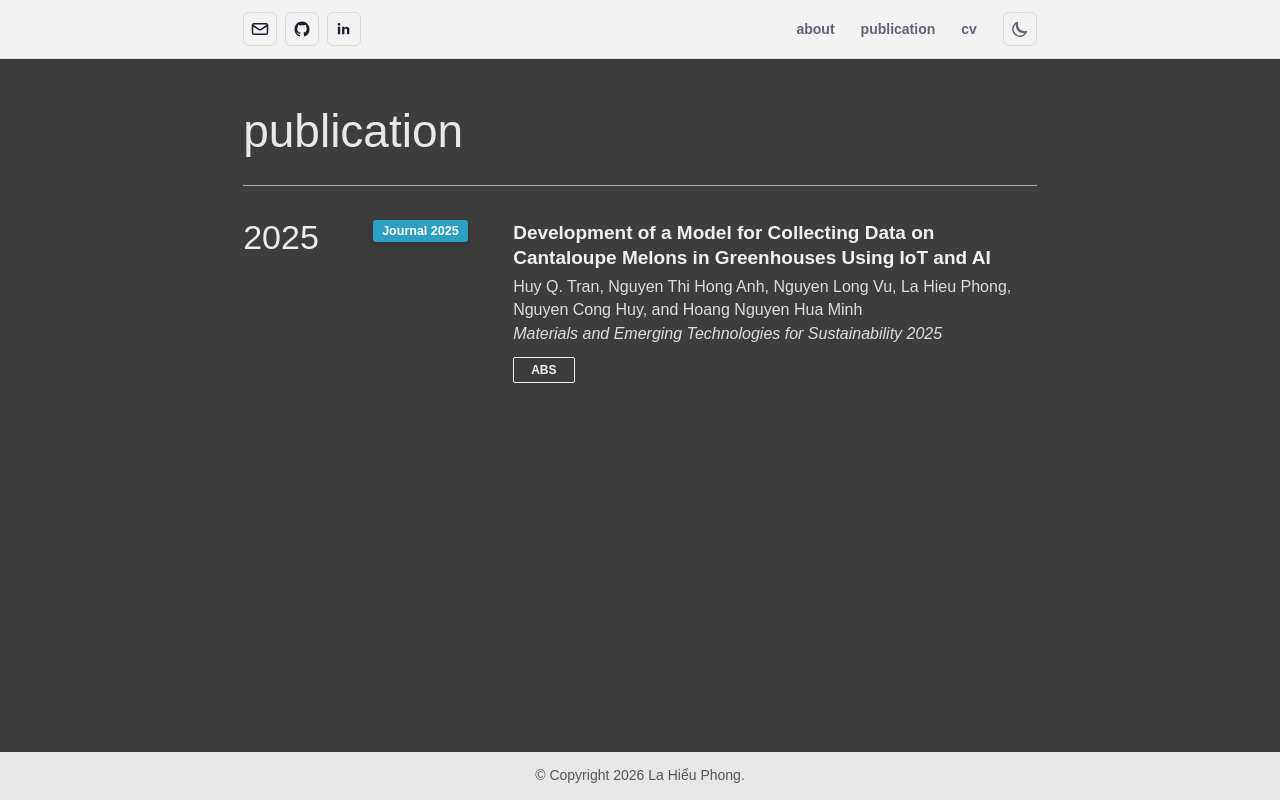
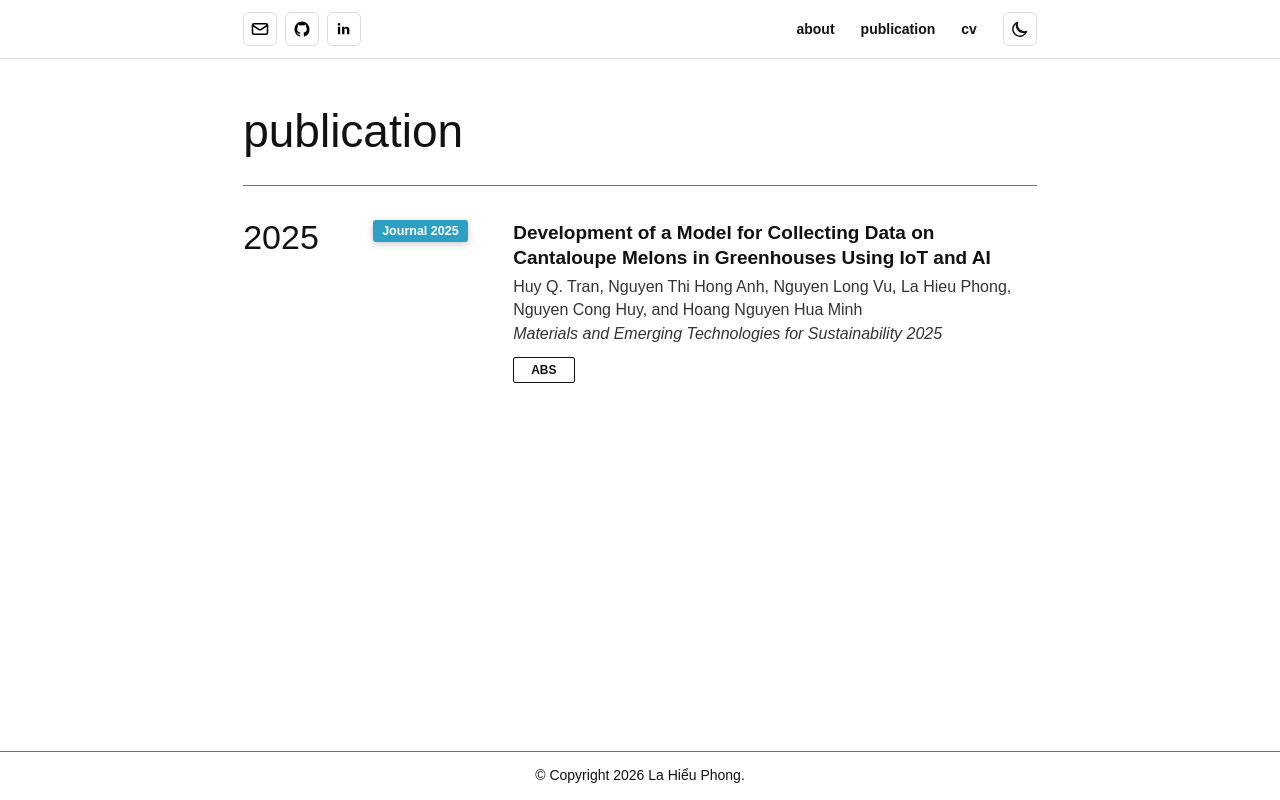
Before and after one commit to lahieuphong/lahieuphong-cv, a Next.js app: page /publication in a window 1280 px wide. Built offline with nearby package versions, Linux system fonts and the light colour scheme.

Commit message:
Update site theme colors

```diff
--- a/src/app/globals.css
+++ b/src/app/globals.css
@@ -10,27 +10,39 @@
   --ink: #111111;
   --muted-ink: #3f3f46;
   --paper: #ffffff;
-  --desk: #d9dde5;
+  --desk: #ffffff;
   --rule: #1f2937;
   --navbar-height: 58px;
-  --navbar-bg: rgba(255, 255, 255, 0.94);
-  --navbar-border: rgba(31, 41, 55, 0.12);
-  --navbar-text: #172033;
-  --navbar-muted: #5b6577;
-  --navbar-hover: #eef2f8;
+  --navbar-bg: #ffffff;
+  --navbar-border: rgba(0, 0, 0, 0.14);
+  --navbar-text: #000000;
+  --navbar-muted: #111111;
+  --navbar-hover: #f2f2f2;
+  --publication-bg: #ffffff;
+  --publication-text: #111111;
+  --publication-muted: #333333;
+  --publication-rule: rgba(0, 0, 0, 0.55);
+  --publication-footer-bg: #ffffff;
+  --publication-footer-text: #111111;
 }
 
 .dark-mode {
-  --ink: #f5f7fb;
-  --muted-ink: #d6dbe7;
-  --paper: #171b24;
-  --desk: #0d1118;
-  --rule: #d9e1ee;
-  --navbar-bg: rgba(15, 19, 27, 0.94);
-  --navbar-border: rgba(217, 225, 238, 0.18);
-  --navbar-text: #f5f7fb;
-  --navbar-muted: #c6cfdd;
-  --navbar-hover: #252d3d;
+  --ink: #f5f5f5;
+  --muted-ink: #d8d8d8;
+  --paper: #000000;
+  --desk: #000000;
+  --rule: #ffffff;
+  --navbar-bg: #000000;
+  --navbar-border: rgba(255, 255, 255, 0.22);
+  --navbar-text: #ffffff;
+  --navbar-muted: #f1f1f1;
+  --navbar-hover: #151515;
+  --publication-bg: #000000;
+  --publication-text: #f5f5f5;
+  --publication-muted: #d8d8d8;
+  --publication-rule: rgba(255, 255, 255, 0.62);
+  --publication-footer-bg: #000000;
+  --publication-footer-text: #f5f5f5;
 }
 
 html {
@@ -217,8 +229,8 @@ a:hover {
   min-height: 100vh;
   padding: calc(var(--navbar-height) + 48px) var(--publication-page-padding-x)
     0;
-  background: #3d3d3d;
-  color: #e7e7e7;
+  background: var(--publication-bg);
+  color: var(--publication-text);
   font-family: Arial, Helvetica, sans-serif;
   font-size: 16px;
   line-height: 1.55;
@@ -234,7 +246,8 @@ a:hover {
   margin: 0 0 34px;
   padding-bottom: 28px;
   border-bottom: 1px solid rgba(255, 255, 255, 0.58);
-  color: #e8e8e8;
+  border-color: var(--publication-rule);
+  color: var(--publication-text);
   font-size: 46px;
   line-height: 1.1;
   font-weight: 300;
@@ -247,7 +260,7 @@ a:hover {
   grid-template-columns: 104px minmax(0, 1fr);
   gap: 26px;
   padding: 0 0 44px;
-  border-bottom: 1px solid rgba(255, 255, 255, 0.58);
+  border-bottom: 1px solid var(--publication-rule);
   margin-bottom: 36px;
 }
 
@@ -256,7 +269,7 @@ a:hover {
 }
 
 .publication-year-left {
-  color: #ededed;
+  color: var(--publication-text);
   font-size: 34px;
   line-height: 1;
   font-weight: 300;
@@ -292,7 +305,7 @@ a:hover {
 
 .publication-detail h2 {
   margin: 0 0 4px;
-  color: #f1f1f1;
+  color: var(--publication-text);
   font-size: 19px;
   line-height: 1.36;
   font-weight: 700;
@@ -301,7 +314,7 @@ a:hover {
 
 .publication-detail p {
   margin: 0;
-  color: #dedede;
+  color: var(--publication-muted);
   font-size: 16px;
   line-height: 1.45;
 }
@@ -317,10 +330,10 @@ a:hover {
 .publication-abstract-button {
   margin-top: 12px;
   padding: 6px 17px;
-  border: 1px solid #eeeeee;
+  border: 1px solid var(--publication-text);
   border-radius: 2px;
   background: transparent;
-  color: #f4f4f4;
+  color: var(--publication-text);
   cursor: pointer;
   font: 700 12px/1 Arial, Helvetica, sans-serif;
   transition:
@@ -364,8 +377,8 @@ a:hover {
 .publication-detail .publication-abstract {
   margin: 0;
   padding: 12px 14px;
-  border: 1px dashed rgba(255, 255, 255, 0.72);
-  color: #e4e4e4;
+  border: 1px dashed var(--publication-rule);
+  color: var(--publication-muted);
   font-size: 14px;
   line-height: 1.55;
   text-align: left;
@@ -382,8 +395,9 @@ a:hover {
   margin-right: calc(-1 * var(--publication-page-padding-x));
   margin-left: calc(-1 * var(--publication-page-padding-x));
   padding: 14px 16px;
-  background: #e7e7e7;
-  color: #555555;
+  border-top: 1px solid var(--publication-rule);
+  background: var(--publication-footer-bg);
+  color: var(--publication-footer-text);
   font-family: Arial, Helvetica, sans-serif;
   font-size: 14px;
   line-height: 1.4;
```
